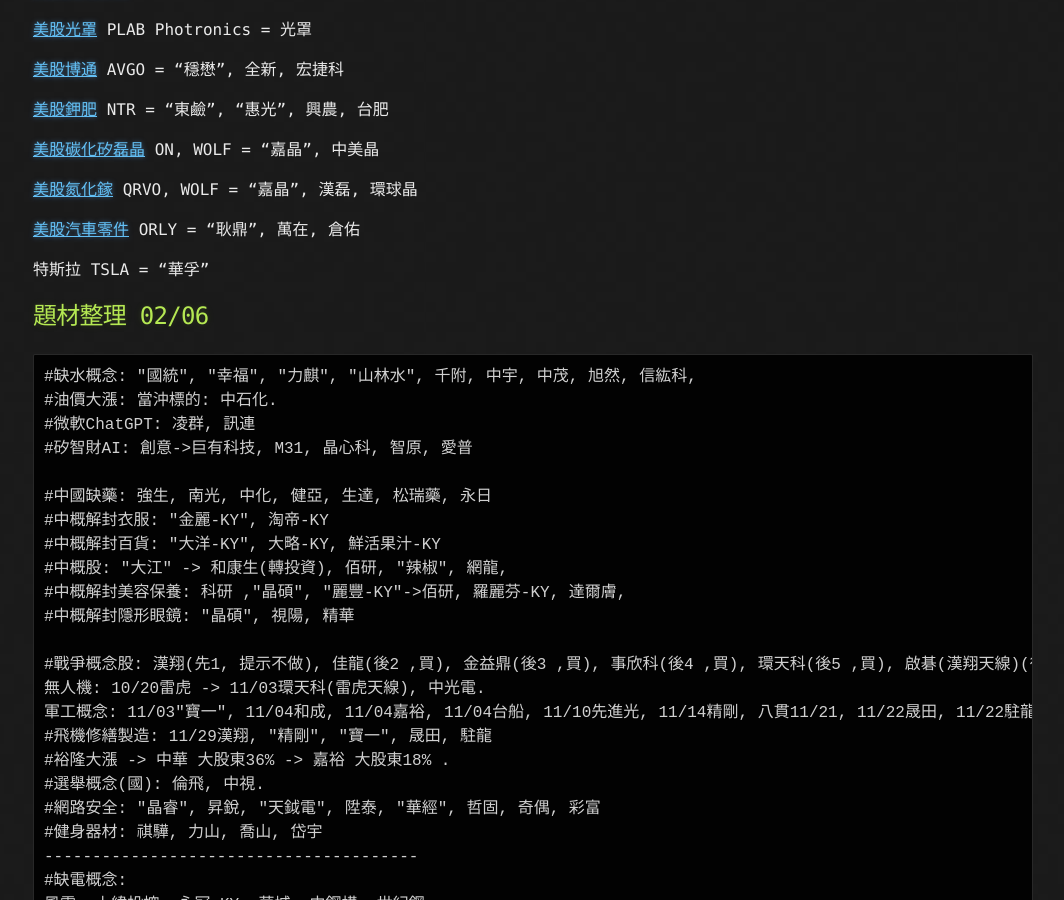
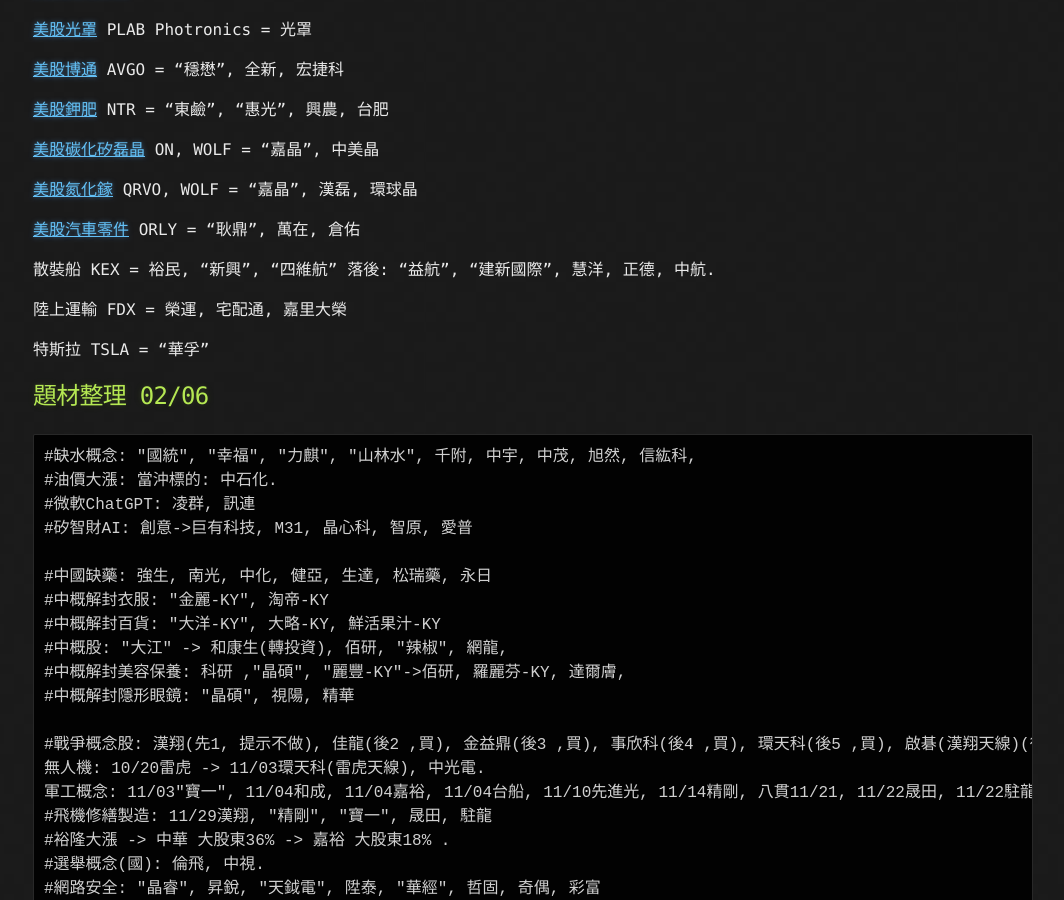
Before and after one commit to lepg5487/Stock_God, a Jekyll site: the page built from index.md, in a window 1280 px wide and 900 px high, scrolled down 83071 px. Shown: the whole window, without its empty margins (107-1171 px from the left). Built offline with Jekyll 4.4.1, drawn with Linux system fonts in a browser that asks for light colours; our own code applies the rules of GitHub Pages for plain Markdown files.

Commit message:
Update index.md

```diff
--- a/index.md
+++ b/index.md
@@ -3370,6 +3370,10 @@
 
 [美股汽車零件](https://statementdog.com/tags/556) ORLY = "耿鼎", 萬在, 倉佑
 
+散裝船 KEX = 裕民, "新興", "四維航" 落後: "益航", "建新國際", 慧洋, 正德, 中航.
+
+陸上運輸 FDX =  榮運, 宅配通, 嘉里大榮
+
 特斯拉 TSLA = "華孚"
 
 ## 題材整理 02/06
```
